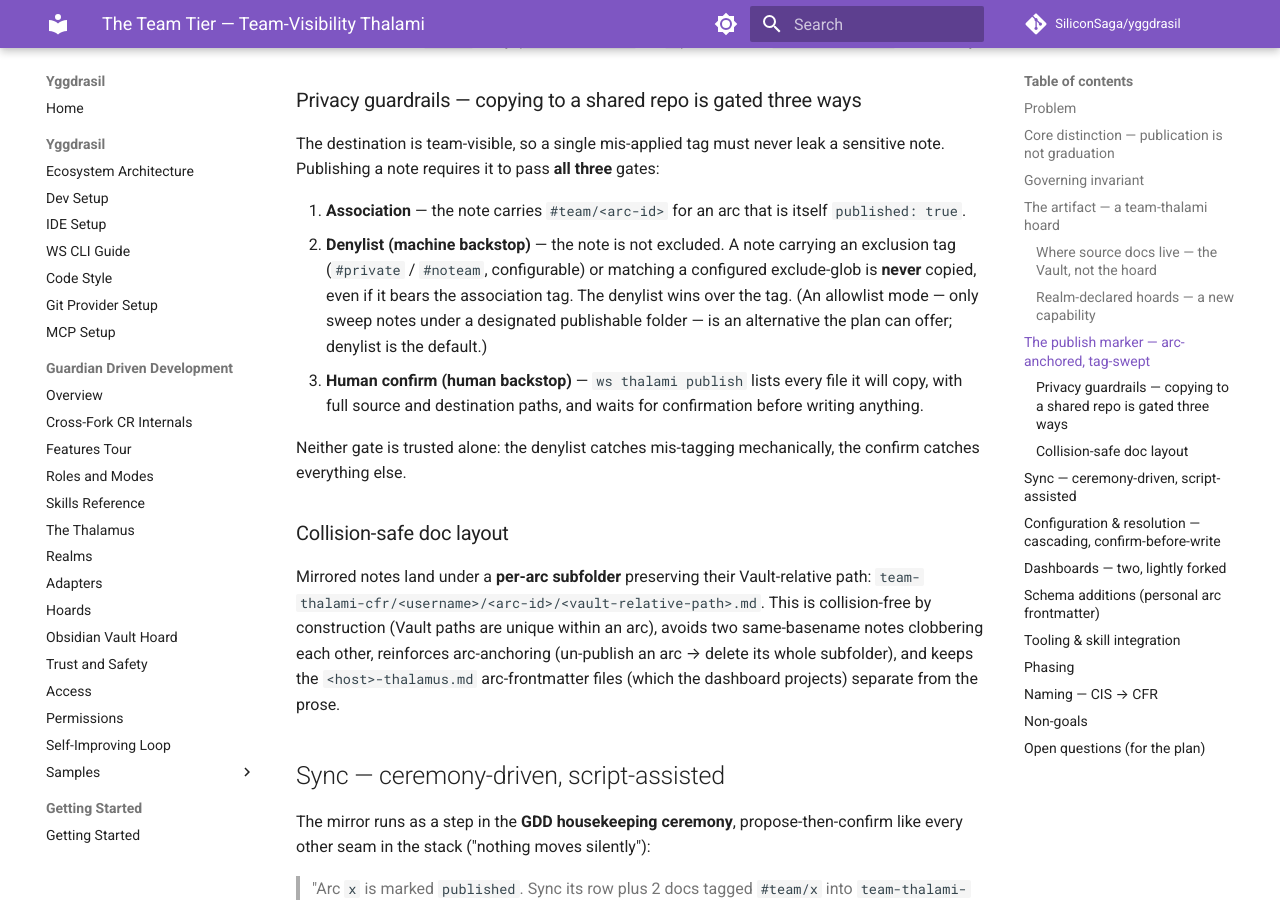
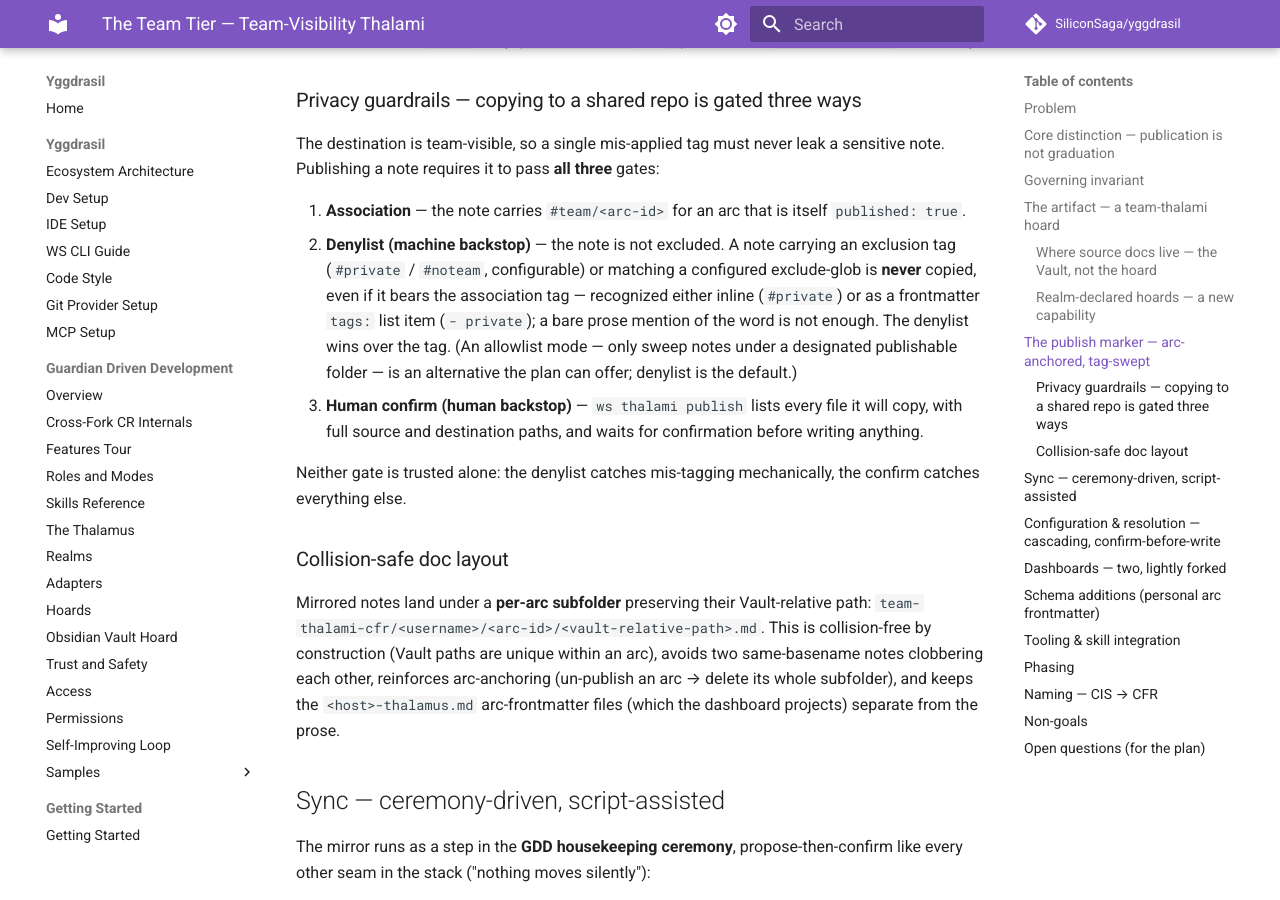
Before and after one commit to SiliconSaga/yggdrasil, an MkDocs documentation site: the page built from docs/plans/2026-06-01-team-thalami-tier-design.md, in a window 1280 px wide and 900 px high, scrolled down 2816 px. Built offline with MkDocs 1.6.1 and Material for MkDocs 9.7.7, drawn with Linux system fonts in a browser that asks for light colours; comment, search, counter and statistics services are not loaded.

Commit message:
docs+test(ws): note frontmatter denylist form + cover inline-flow tag
Review follow-ups: the design-doc privacy-guardrails bullet now notes the
denylist also recognizes a frontmatter `- private` list item (not just inline
`#private`), and add a regression test for the inline-flow `tags: [team/<id>]`
frontmatter form.

Co-Authored-By: Claude Opus 4.8 <noreply@anthropic.com>

```diff
--- a/docs/plans/2026-06-01-team-thalami-tier-design.md
+++ b/docs/plans/2026-06-01-team-thalami-tier-design.md
@@ -61,7 +61,7 @@ Two things make an arc publishable:
 The destination is team-visible, so a single mis-applied tag must never leak a sensitive note. Publishing a note requires it to pass **all three** gates:
 
 1. **Association** — the note carries `#team/<arc-id>` for an arc that is itself `published: true`.
-2. **Denylist (machine backstop)** — the note is not excluded. A note carrying an exclusion tag (`#private` / `#noteam`, configurable) or matching a configured exclude-glob is **never** copied, even if it bears the association tag. The denylist wins over the tag. (An allowlist mode — only sweep notes under a designated publishable folder — is an alternative the plan can offer; denylist is the default.)
+2. **Denylist (machine backstop)** — the note is not excluded. A note carrying an exclusion tag (`#private` / `#noteam`, configurable) or matching a configured exclude-glob is **never** copied, even if it bears the association tag — recognized either inline (`#private`) or as a frontmatter `tags:` list item (`- private`); a bare prose mention of the word is not enough. The denylist wins over the tag. (An allowlist mode — only sweep notes under a designated publishable folder — is an alternative the plan can offer; denylist is the default.)
 3. **Human confirm (human backstop)** — `ws thalami publish` lists every file it will copy, with full source and destination paths, and waits for confirmation before writing anything.
 
 Neither gate is trusted alone: the denylist catches mis-tagging mechanically, the confirm catches everything else.
```
Also changed, not shown: 1 other file.
